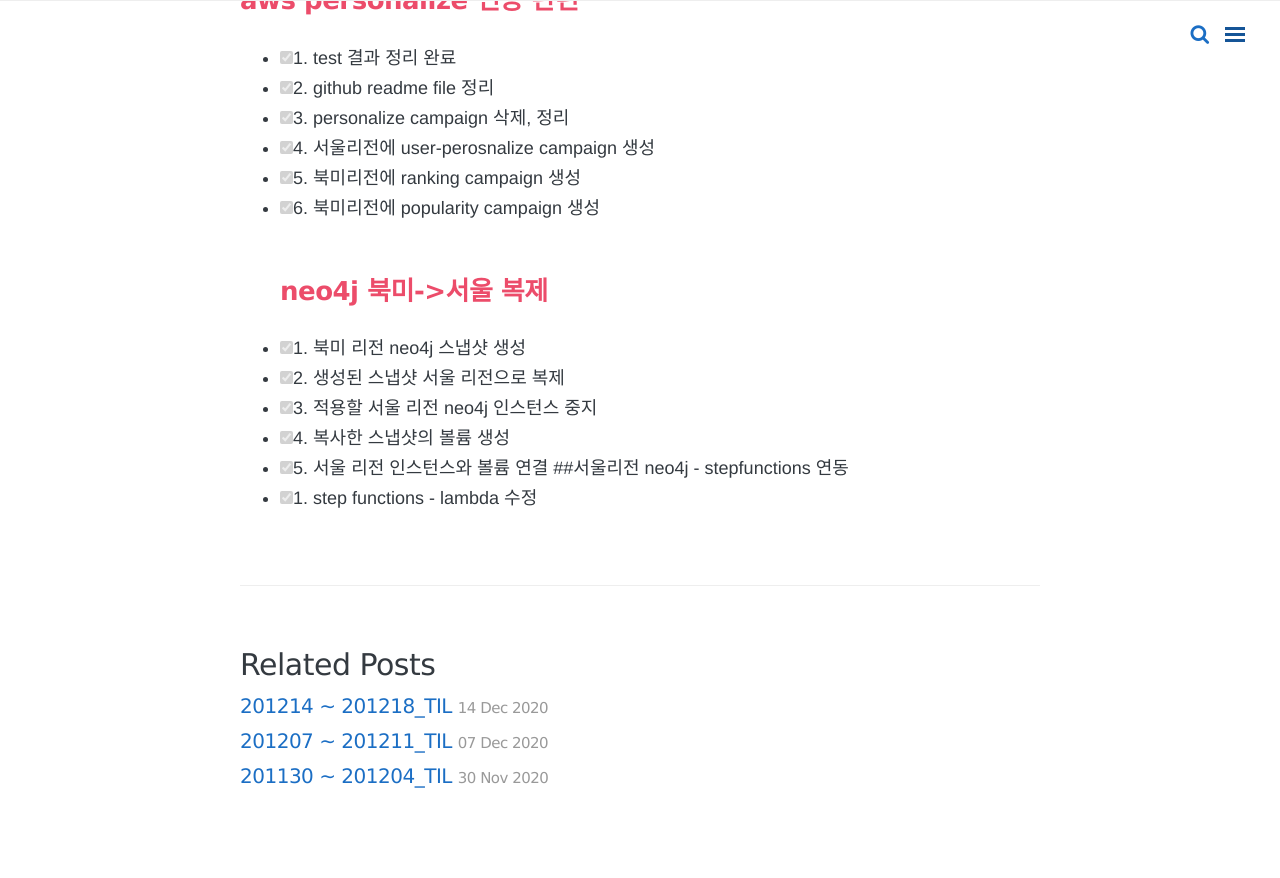
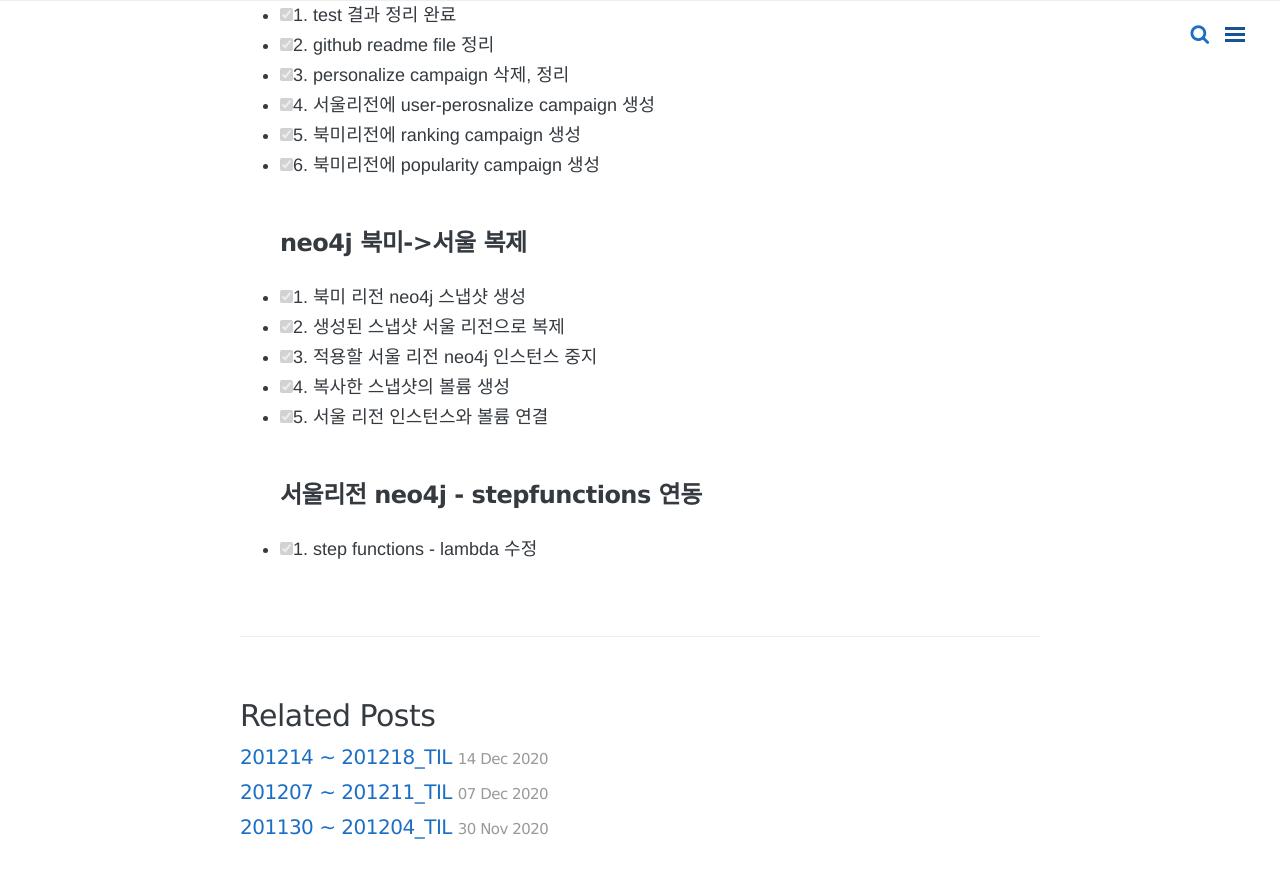
Before and after one commit to yeonsu1936/yeonsu1936.github.io, a Jekyll site: the page built from _posts/TIL(Today I Learned)/2020-12-21-12-24-TIL.md, in a window 1280 px wide and 900 px high, scrolled down 2031 px. Shown: the top 878 px of the window. Built offline with Jekyll 4.4.1, drawn with Linux system fonts in a browser that asks for light colours; nearby versions of some CDN libraries; comment, search, counter and statistics services are not loaded; before the commit the page ends 2880 px from its top, so only the background shows below that.

Commit message:
Update 2020-12-21-12-24-TIL.md

```diff
--- a/_posts/TIL(Today I Learned)/2020-12-21-12-24-TIL.md
+++ b/_posts/TIL(Today I Learned)/2020-12-21-12-24-TIL.md
@@ -7,12 +7,12 @@ tags: [TIL, ICT 인턴십]
 comments: true
 ---
 ## 12월 21일 (월)
-## personalize interaction code refactoring
+### personalize interaction code refactoring
 - [x] interaction.py + timestamp.py 코드 합치기
 - [x] 25명(5명씩 그룹)의 user.csv 파일 생성하기 (선호도 기록)
 - [x] 25명의 user로 event log 만들기
 - [x] 위의 task 완료하면 회의
-## personalize TEST  - USER 30명, 제품 선호도 반영
+### personalize TEST  - USER 30명, 제품 선호도 반영
 - [x] 1. 학습 데이터셋을, personalize에 넣어줄 규격으로 변환하여 재업로드. (interaction_DATA.csv)
 - [x] 2. github에 test할 3개의 학습데이터 업로드
 - [x] 3. s3 정책 변경 (personalize 역할이 접근)
@@ -26,14 +26,14 @@ comments: true
 - [ ] 8. 테스트 결과 정리
 
 ## 12월 22일 (화)
-## personalize interaction code refactoring
+### personalize interaction code refactoring
 - [x] aws personalize test 결과 정리
 - [X] aws personalize test 영상 찍기
 - [x] step functions check
 - [x] 서울 리전 neo4j 리전 생성
 
 ## 12월 23일 (수)
-## personalize 연동 관련
+### personalize 연동 관련
 - [x] 북미 리전에서 제품 목록을 item.csv로 export
 - [x] 북미리전 스냅샷 찍기
 - [x] 북미 리전에 맞게 더미 user csv 파일 생성하기
@@ -48,18 +48,18 @@ comments: true
 - [-] 추천 결과 정리
 
 ## 12월 24일 (목)
-## aws personalize 연동 관련
+### aws personalize 연동 관련
 - [x] 1. test 결과 정리 완료
 - [x] 2. github readme file 정리
 - [x] 3. personalize campaign 삭제, 정리
 - [x] 4. 서울리전에 user-perosnalize campaign 생성
 - [x] 5. 북미리전에 ranking campaign 생성
 - [x] 6. 북미리전에 popularity campaign 생성
-## neo4j 북미->서울 복제
+### neo4j 북미->서울 복제
 - [x] 1. 북미 리전 neo4j 스냅샷 생성
 - [x] 2. 생성된 스냅샷 서울 리전으로 복제
 - [x] 3. 적용할 서울 리전 neo4j 인스턴스 중지
 - [x] 4. 복사한 스냅샷의 볼륨 생성
 - [x] 5. 서울 리전 인스턴스와 볼륨 연결
-##서울리전 neo4j - stepfunctions 연동
+### 서울리전 neo4j - stepfunctions 연동
 - [x] 1. step functions - lambda 수정
```
